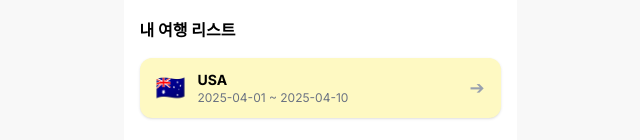
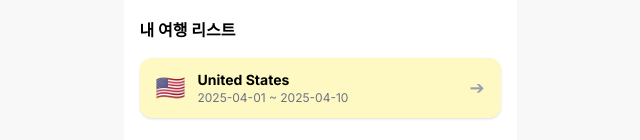
Before and after one commit to westjin/KB_Budgeting_app, a Vue app in the folder Budgeting-app/: page /home in a window 1280 px wide. Shown: the part 158-298 px from the top of the page, without its empty margins (320-960 px from the left). Built offline with nearby package versions, Linux system fonts and the light colour scheme; no server answers; data requests are answered from the project's data file.

Commit message:
[FEAT] [#12] utils 생성

```diff
--- a/Budgeting-app/db.json
+++ b/Budgeting-app/db.json
@@ -78,7 +78,7 @@
       "groupId": "1",
       "groupName": "grouptest",
       "groupUser": ["test@naver.com", "test2@naver.com"],
-      "place": "USA",
+      "place": "US",
       "travelPeriod": "2025-04-01 ~ 2025-04-10",
       "budget": 10000,
       "currency": "KRW"
--- a/Budgeting-app/src/pages/Homepage.vue
+++ b/Budgeting-app/src/pages/Homepage.vue
@@ -86,10 +86,12 @@
           class="flex items-center justify-between bg-yellow-100 rounded-xl px-4 py-3 shadow"
         >
           <div class="flex items-center space-x-3">
-            <span class="text-2xl">🇦🇺</span>
+            <!-- 여기만 수정 -->
+            <span class="text-2xl">{{ getFlagEmoji(group.place) }}</span>
             <div class="text-left">
+              <!-- 선택: 국가코드 → 국가명 매핑 원하면 여기 -->
               <div class="font-bold text-sm">
-                {{ group.place.toUpperCase() }}
+                {{ countryNameMap[group.place] || group.place }}
               </div>
               <div class="text-xs text-gray-500">{{ group.travelPeriod }}</div>
             </div>
@@ -125,6 +127,7 @@ import { ref, computed, onMounted } from 'vue';
 import { useRouter } from 'vue-router';
 import { useExchangeStore } from '@/stores/exchangeStore';
 import { useGroupStore } from '@/stores/groupStore'; // 그룹 리스트 관리용
+import { getFlagEmoji, countryNameMap } from '@/utils/countryUtils';
 
 const router = useRouter();
 const exchangeStore = useExchangeStore();
--- /dev/null
+++ b/Budgeting-app/src/utils/countryUtils.js
@@ -0,0 +1,19 @@
+export const countryNameMap = {
+  US: 'United States',
+  JP: 'Japan',
+  AU: 'Australia',
+  KR: 'South Korea',
+  FR: 'France',
+  DE: 'Germany',
+  CN: 'China',
+  // 필요한 국가 추가
+};
+
+export function getFlagEmoji(countryCode) {
+  if (!countryCode) return '';
+  const codePoints = countryCode
+    .toUpperCase()
+    .split('')
+    .map((char) => 127397 + char.charCodeAt());
+  return String.fromCodePoint(...codePoints);
+}
```
